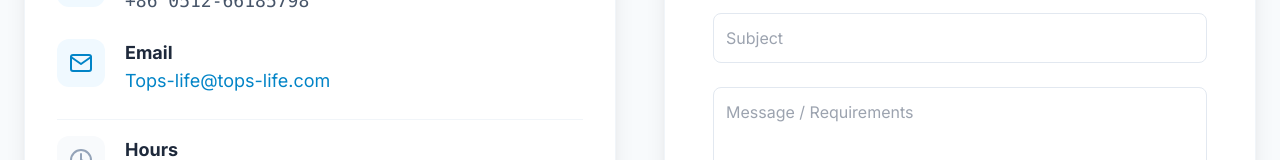
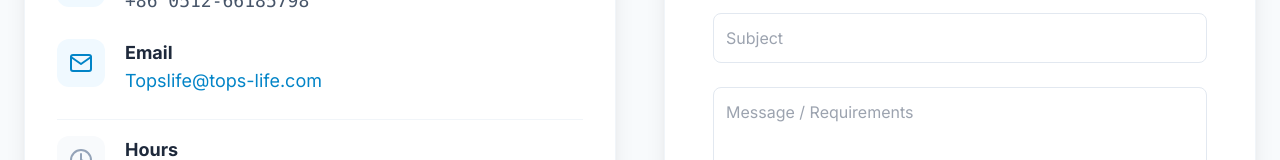
Before and after one commit to paimzh1125-lgtm/www.tops-life.com, a React (Vite) app: page /contact in a window 1280 px wide. Shown: the part 590-750 px from the top of the page. Built offline with nearby package versions, Linux system fonts and the light colour scheme.

Commit message:
Update Contact.tsx

```diff
--- a/pages/Contact.tsx
+++ b/pages/Contact.tsx
@@ -45,7 +45,7 @@ const content = {
       title: "Get in Touch",
       address: { label: "Address", val: "No. 8 Fangjing Road, Suzhou Industrial Park, Jiangsu, China", zip: "Zip: 215121" },
       phone: { label: "Phone", val: "+86 0512-66185798" },
-      email: { label: "Email", val: "Tops-life@tops-life.com"},
+      email: { label: "Email", val: "Topslife@tops-life.com"},
       hours: { label: "Hours", val: "Mon - Fri 09:00 - 18:00 (GMT+8)" }
     },
     form: {
```
